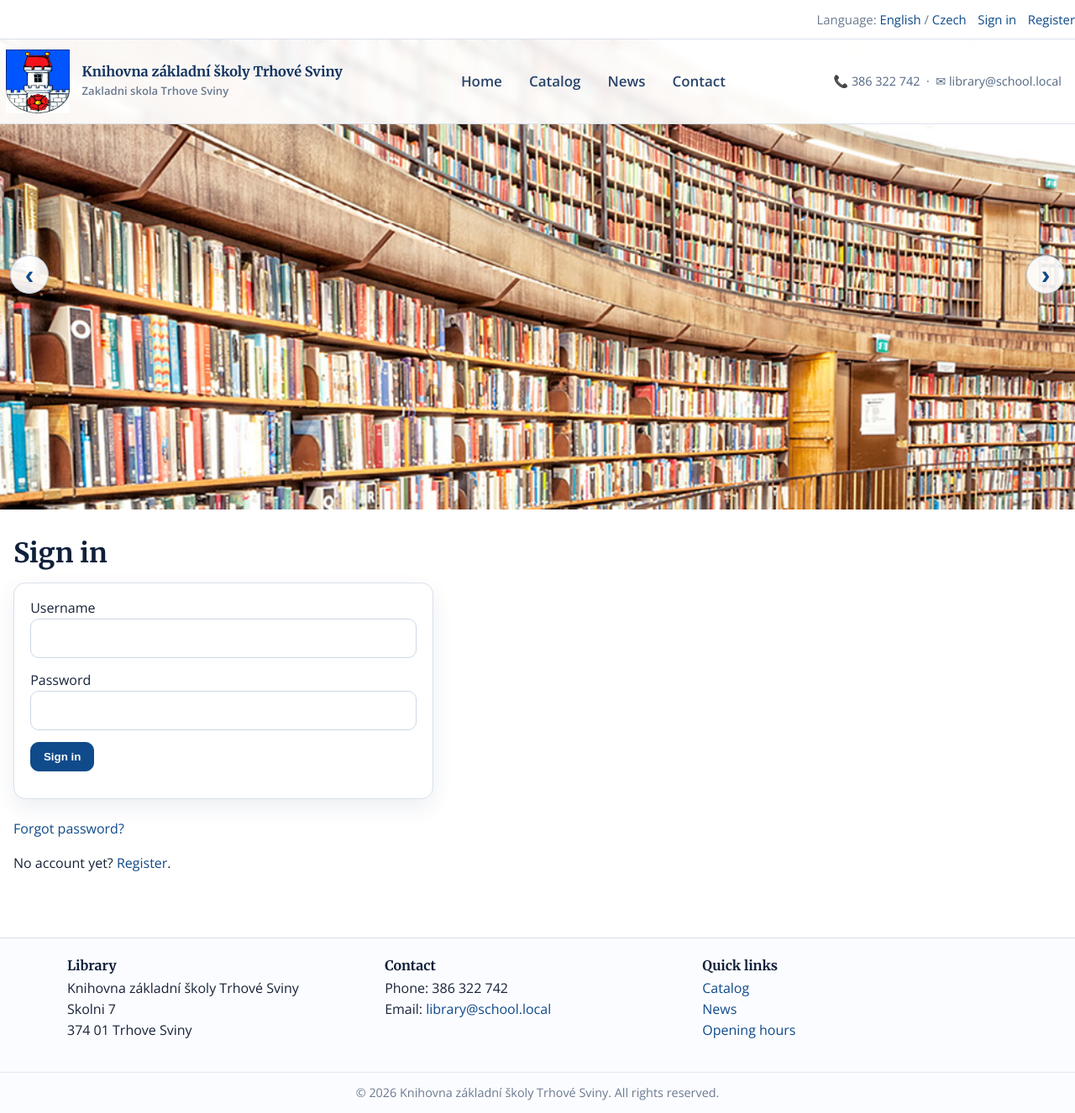
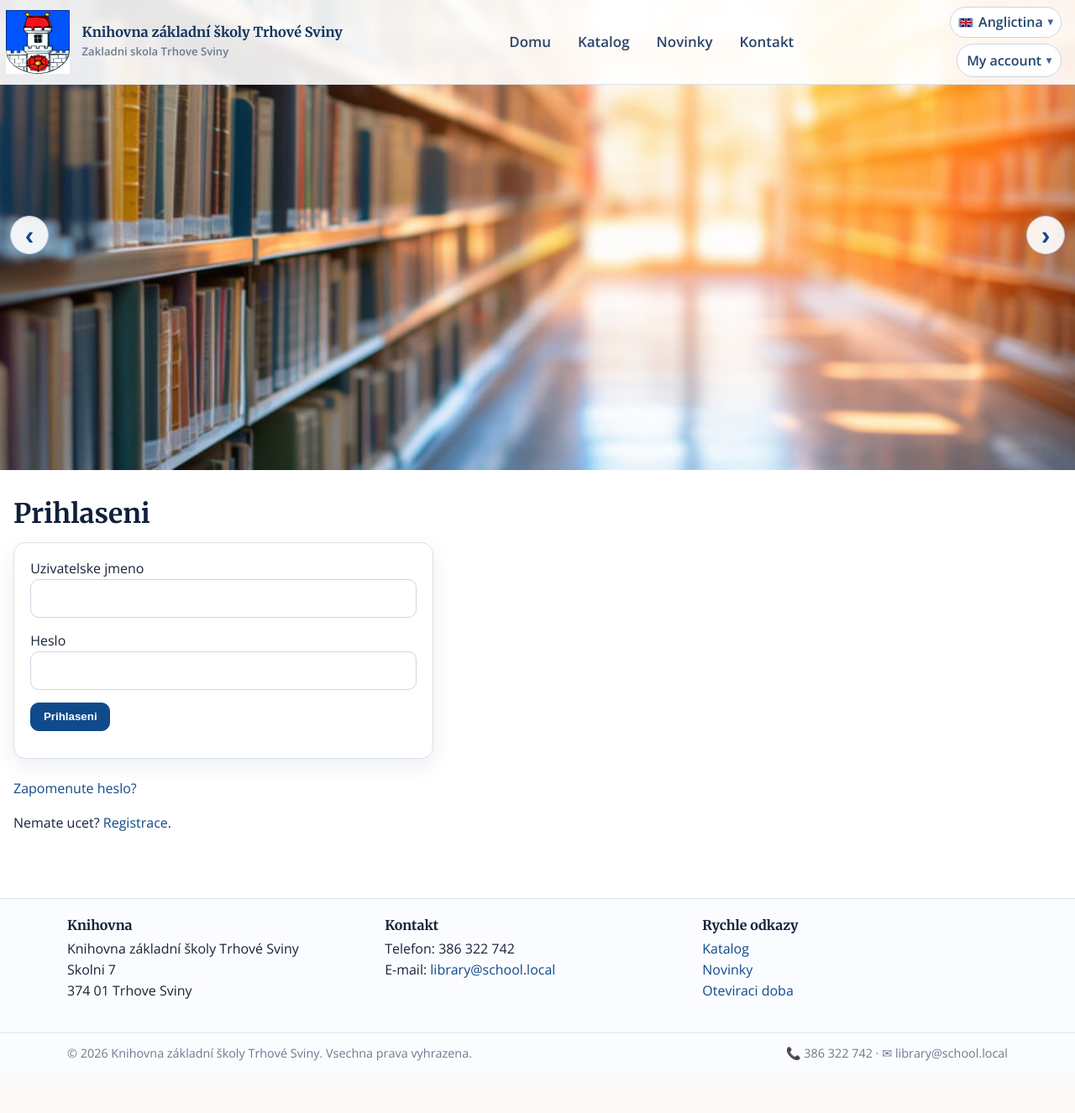
Before and after one commit to hanzl9592/TrhoveSvinyWeb, a Flask app: a page that uses library/templates/base.html in a window 1280 px wide. Shown: the whole page at 84% size. After the commit the page ends 1264 px from the top, so only its background shows below. Run offline with Flask 3, Linux system fonts and the light colour scheme; some libraries are stand-ins or nearby versions.

Commit message:
Visual changes - change of the language and sign in icon

```diff
--- a/library/__init__.py
+++ b/library/__init__.py
@@ -2,7 +2,8 @@
 from __future__ import annotations
 
 import os
-from flask import Flask
+from pathlib import Path
+from flask import Flask, url_for
 from flask_login import LoginManager
 from flask_sqlalchemy import SQLAlchemy
 from flask_wtf.csrf import CSRFProtect
@@ -18,6 +19,42 @@ login_manager = LoginManager()
 csrf = CSRFProtect()
 login_manager.login_view = "auth.login"
 login_manager.login_message_category = "info"
+
+
+def _get_gallery_images(app: Flask) -> list[dict[str, str]]:
+    """Return homepage gallery images from static/img/main with a safe fallback."""
+    static_root = Path(app.static_folder or "")
+    gallery_root = static_root / "img" / "main"
+    allowed_suffixes = {".jpg", ".jpeg", ".png", ".webp", ".gif"}
+    images: list[dict[str, str]] = []
+
+    if gallery_root.exists():
+        for file_path in sorted(gallery_root.iterdir(), key=lambda item: item.name.lower()):
+            if not file_path.is_file() or file_path.suffix.lower() not in allowed_suffixes:
+                continue
+            relative_path = file_path.relative_to(static_root).as_posix()
+            alt_text = file_path.stem.replace("_", " ").replace("-", " ").strip() or "Library"
+            images.append(
+                {
+                    "src": url_for("static", filename=relative_path),
+                    "alt": alt_text,
+                }
+            )
+
+    if images:
+        return images
+
+    # Fallback keeps homepage slider working when folder is empty.
+    return [
+        {
+            "src": url_for("static", filename="img/Library.jpg"),
+            "alt": "Library",
+        },
+        {
+            "src": url_for("static", filename="img/Library2.jpg"),
+            "alt": "Library 2",
+        },
+    ]
 
 
 def _ensure_schema_upgrades(app: Flask) -> None:
@@ -163,6 +200,10 @@ def create_app(config: dict | None = None) -> Flask:
     app.register_blueprint(news_bp, url_prefix="/news")
     app.register_blueprint(admin_bp, url_prefix="/admin")
 
+    @app.context_processor
+    def inject_main_gallery_images():
+        return {"main_gallery_images": _get_gallery_images(app)}
+
     with app.app_context():
         db.create_all()
 
--- a/library/i18n.py
+++ b/library/i18n.py
@@ -538,12 +538,12 @@ TRANSLATIONS = {
 
 def get_lang() -> str:
     if not has_request_context():
-        return "en"
+        return "cs"
     lang = session.get("lang")
     if lang in SUPPORTED_LANGS:
         return lang
     best = request.accept_languages.best_match(list(SUPPORTED_LANGS.keys()))
-    return best or "en"
+    return best or "cs"
 
 
 def tr(key: str, **kwargs) -> str:
--- a/library/static/css/style.css
+++ b/library/static/css/style.css
@@ -80,21 +80,102 @@ table {
   display: flex;
   gap: 0.8rem;
   align-items: center;
-  justify-content: flex-end;
+  justify-content: center;
   color: var(--muted);
 }
 
 .topbar-links {
   display: flex;
+  width: 100%;
   gap: 0.85rem;
   align-items: center;
   flex-wrap: wrap;
+  justify-content: space-between;
 }
 
 .topbar .topbar-links {
-  order: 2;
-  margin-left: auto;
+  margin-left: 0;
   margin-right: 0;
+}
+
+.topbar-lang {
+  display: inline-flex;
+  align-items: center;
+  gap: 0.35rem;
+  flex-wrap: wrap;
+}
+
+.lang-menu {
+  position: relative;
+}
+
+.lang-menu summary {
+  list-style: none;
+  cursor: pointer;
+  user-select: none;
+  display: inline-flex;
+  align-items: center;
+  gap: 0.35rem;
+  padding: 0.32rem 0.6rem;
+  border-radius: 999px;
+  border: 1px solid #c8d6ea;
+  background: #ffffff;
+  color: #21456e;
+  font-weight: 600;
+}
+
+.lang-menu summary::-webkit-details-marker {
+  display: none;
+}
+
+.lang-menu summary::after {
+  content: "▾";
+  font-size: 0.75rem;
+  color: #466389;
+}
+
+.lang-menu[open] summary {
+  background: #edf4ff;
+  border-color: #acc3e0;
+  color: #0f4a8a;
+}
+
+.lang-flag {
+  width: 18px;
+  height: 12px;
+  border-radius: 2px;
+  border: 1px solid #c1cfe1;
+  flex: 0 0 auto;
+}
+
+.lang-dropdown {
+  position: absolute;
+  left: 0;
+  top: calc(100% + 0.3rem);
+  min-width: 145px;
+  background: #ffffff;
+  border: 1px solid #d3deee;
+  border-radius: 12px;
+  box-shadow: 0 12px 24px rgba(20, 42, 74, 0.12);
+  padding: 0.35rem;
+  display: grid;
+  gap: 0.2rem;
+  z-index: 30;
+}
+
+.lang-dropdown a {
+  display: block;
+  border-radius: 9px;
+  padding: 0.5rem 0.6rem;
+  color: #1f456e;
+  text-decoration: none;
+}
+
+.lang-dropdown a:hover,
+.lang-dropdown a:focus-visible {
+  background: #edf4ff;
+  color: #0f4a8a;
+  text-decoration: none;
 }
 
 .topbar .container.topbar-inner {
@@ -107,6 +188,72 @@ table {
 
 .user {
   color: var(--text);
+}
+
+.account-menu {
+  position: relative;
+  margin-left: 0;
+}
+
+.account-menu summary {
+  list-style: none;
+  cursor: pointer;
+  user-select: none;
+  display: inline-flex;
+  align-items: center;
+  gap: 0.35rem;
+  padding: 0.4rem 0.7rem;
+  border-radius: 999px;
+  border: 1px solid #c8d6ea;
+  background: #ffffff;
+  color: #21456e;
+  font-weight: 600;
+}
+
+.account-menu summary::-webkit-details-marker {
+  display: none;
+}
+
+.account-menu summary::after {
+  content: "▾";
+  font-size: 0.75rem;
+  color: #466389;
+}
+
+.account-menu[open] summary {
+  background: #edf4ff;
+  border-color: #acc3e0;
+  color: #0f4a8a;
+}
+
+.account-dropdown {
+  position: absolute;
+  right: 0;
+  top: calc(100% + 0.3rem);
+  min-width: 180px;
+  background: #ffffff;
+  border: 1px solid #d3deee;
+  border-radius: 12px;
+  box-shadow: 0 12px 24px rgba(20, 42, 74, 0.12);
+  padding: 0.35rem;
+  display: grid;
+  gap: 0.2rem;
+  z-index: 30;
+}
+
+.account-dropdown a {
+  display: block;
+  border-radius: 9px;
+  padding: 0.5rem 0.6rem;
+  color: #1f456e;
+  text-decoration: none;
+}
+
+.account-dropdown a:hover,
+.account-dropdown a:focus-visible {
+  background: #edf4ff;
+  color: #0f4a8a;
+  text-decoration: none;
 }
 
 .site-header {
@@ -206,17 +353,18 @@ table {
 
 .mainnav .nav-tools {
   display: flex;
-  flex-direction: row;
+  flex-direction: column;
   align-items: flex-end;
-  gap: 0;
+  gap: 0.45rem;
   margin-left: auto;
   flex: 0 0 auto;
 }
 
-.mainnav .nav-contact {
-  font-size: 0.9rem;
-  color: #536782;
-  white-space: nowrap;
+.mainnav .lang-dropdown,
+.mainnav .account-dropdown {
+  left: auto;
+  right: 0;
+  transform: none;
 }
 
 .mainnav .nav-brand .brand-logo {
@@ -764,8 +912,14 @@ button[disabled],
   min-height: 3rem;
   display: flex;
   align-items: center;
-  justify-content: center;
-  text-align: center;
+  justify-content: space-between;
+  text-align: left;
+  gap: 0.8rem;
+}
+
+.footer-contact-inline {
+  white-space: nowrap;
+  text-align: right;
 }
 
 @media (max-width: 900px) {
--- a/library/templates/base.html
+++ b/library/templates/base.html
@@ -11,27 +11,6 @@
   <link rel="stylesheet" href="{{ url_for('static', filename='css/style.css') }}" />
 </head>
 <body>
-  <div class="topbar">
-    <div class="container topbar-inner">
-      <span class="topbar-links">
-        <span>
-          {{ tr('lang.label') }}:
-          <a href="{{ url_for('main.set_language', lang='en') }}">{{ tr('lang.en') }}</a>
-          /
-          <a href="{{ url_for('main.set_language', lang='cs') }}">{{ tr('lang.cs') }}</a>
-        </span>
-        {% if current_user.is_authenticated %}
-          <span class="user">{{ tr('topbar.hello') }}, <strong>{% if current_user.first_name or current_user.last_name %}{{ (current_user.first_name or '') ~ ' ' ~ (current_user.last_name or '') }}{% else %}{{ current_user.username }}{% endif %}</strong></span>
-          <a href="{{ url_for('loans.my_loans') }}">{{ tr('nav.my_loans') }}</a>
-          <a href="{{ url_for('auth.logout') }}">{{ tr('nav.sign_out') }}</a>
-        {% else %}
-          <a href="{{ url_for('auth.login') }}">{{ tr('nav.sign_in') }}</a>
-          <a href="{{ url_for('auth.register') }}">{{ tr('nav.register') }}</a>
-        {% endif %}
-      </span>
-    </div>
-  </div>
-
   <section class="promo-gallery" data-gallery>
     <div class="promo-stage">
       <nav class="mainnav">
@@ -62,7 +41,29 @@
             {% endif %}
           </div>
           <div class="nav-tools">
-            <div class="nav-contact">📞 386 322 742 &nbsp;·&nbsp; ✉ library@school.local</div>
+            <details class="lang-menu">
+              <summary>
+                <img class="lang-flag" src="{{ url_for('static', filename='img/icons/flag-en.svg') }}" alt="English" />
+                <span>{{ tr('lang.en') }}</span>
+              </summary>
+              <div class="lang-dropdown" role="menu" aria-label="Language switcher">
+                <a role="menuitem" href="{{ url_for('main.set_language', lang='cs') }}">{{ tr('lang.cs') }}</a>
+                <a role="menuitem" href="{{ url_for('main.set_language', lang='en') }}">{{ tr('lang.en') }}</a>
+              </div>
+            </details>
+            <details class="account-menu">
+              <summary>My account</summary>
+              <div class="account-dropdown" role="menu" aria-label="My account">
+                {% if current_user.is_authenticated %}
+                  <a role="menuitem" href="{{ url_for('loans.my_loans') }}">{{ tr('nav.my_loans') }}</a>
+                  <a role="menuitem" href="{{ url_for('auth.logout') }}">{{ tr('nav.sign_out') }}</a>
+                {% else %}
+                  <a role="menuitem" href="{{ url_for('auth.register') }}">{{ tr('nav.register') }}</a>
+                  <a role="menuitem" href="{{ url_for('auth.login') }}">{{ tr('nav.sign_in') }}</a>
+                  <a role="menuitem" href="{{ url_for('auth.forgot_password') }}">{{ tr('auth.forgot_password') }}</a>
+                {% endif %}
+              </div>
+            </details>
           </div>
         </div>
       </nav>
@@ -72,8 +73,8 @@
       </button>
       <img
         class="promo-main"
-        src="{{ url_for('static', filename='img/Library.jpg') }}"
-        alt="Library"
+        src="{{ main_gallery_images[0].src }}"
+        alt="{{ main_gallery_images[0].alt }}"
         data-gallery-main
       />
       <button class="promo-nav next" type="button" aria-label="Next image" data-gallery-next>
@@ -117,7 +118,10 @@
       </div>
     </div>
     <div class="footer-bottom">
-      <div class="container">© {{ 2026 }} {{ tr('site.name') }}. {{ tr('footer.all_rights') }}</div>
+      <div class="container">
+        <span>© {{ 2026 }} {{ tr('site.name') }}. {{ tr('footer.all_rights') }}</span>
+        <span class="footer-contact-inline">📞 386 322 742 · ✉ library@school.local</span>
+      </div>
     </div>
   </footer>
 
@@ -129,16 +133,7 @@
       const mainImage = gallery.querySelector("[data-gallery-main]");
       const prevButton = gallery.querySelector("[data-gallery-prev]");
       const nextButton = gallery.querySelector("[data-gallery-next]");
-      const images = [
-        {
-          src: "{{ url_for('static', filename='img/Library.jpg') }}",
-          alt: "Library",
-        },
-        {
-          src: "{{ url_for('static', filename='img/Library2.jpg') }}",
-          alt: "Library 2",
-        },
-      ];
+      const images = {{ main_gallery_images | tojson }};
 
       let currentIndex = 0;
 
```
Also changed, not shown: other parts of library/static/css/style.css (+50 -12 lines), library/static/img/icons/flag-en.svg (added), library/static/img/main/360_F_737407841_4HKGVEVWS97o44VzBWizz6IcLeaxzEM7.jpg (added), library/static/img/main/pexels-photo-12064.jpg (added).
